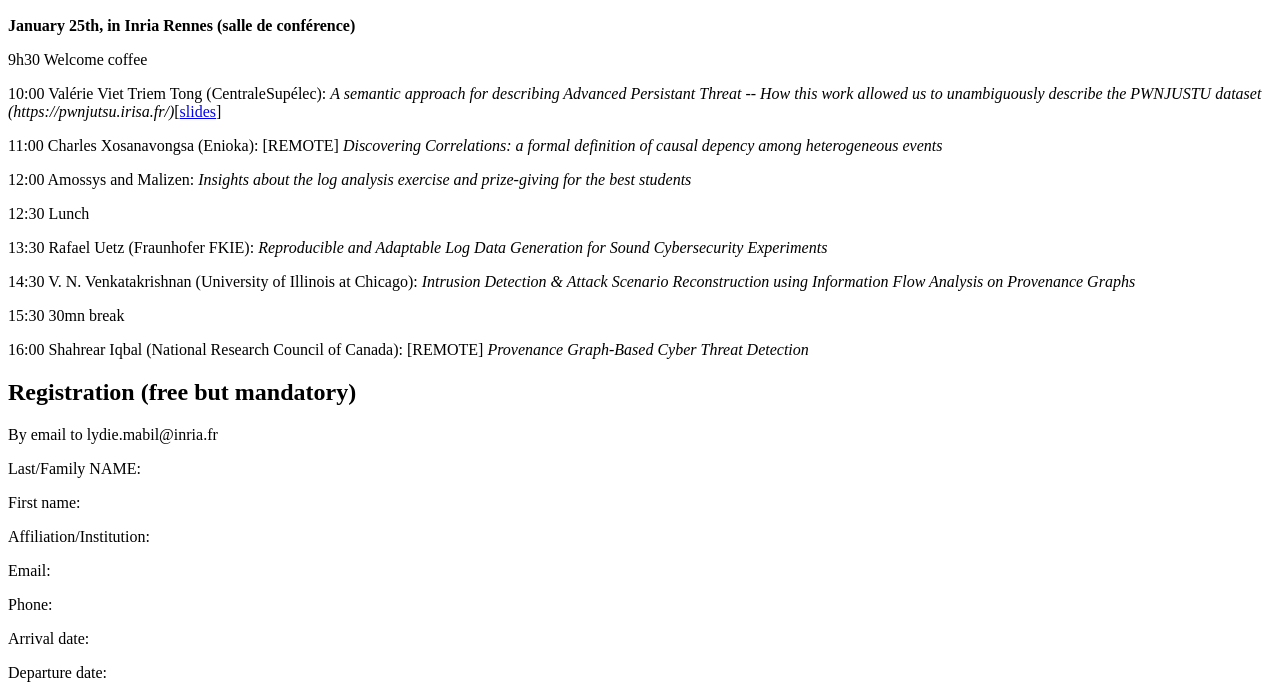
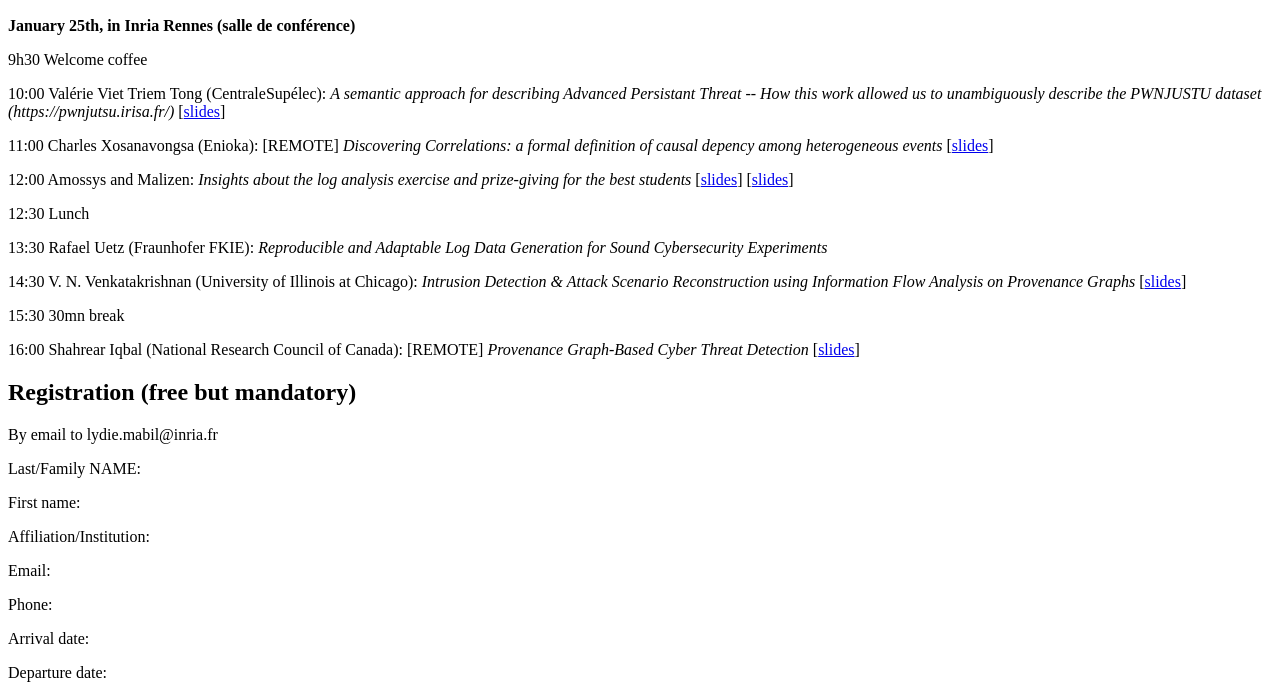
Before and after one commit to supsec-winter-workshop/supsec-winter-workshop, a plain HTML site: page talks.html in a window 1280 px wide. Shown: the part 110-800 px from the top of the page. Drawn offline with Linux system fonts and the light colour scheme; a script that the page names is missing.

Commit message:
add links to pdf files

```diff
--- a/talks.html
+++ b/talks.html
@@ -13,21 +13,21 @@
 <p><strong>January 25th, in Inria Rennes (salle de conférence)</strong></p>
 <p>9h30 Welcome coffee</p>
 
-<p>10:00 Valérie Viet Triem Tong (CentraleSupélec): <em>A semantic approach for describing Advanced Persistant Threat -- How this work allowed us to unambiguously describe the PWNJUSTU dataset (https://pwnjutsu.irisa.fr/)</em>[<a href="https://supsec-winter-workshop.github.io/supsec-winter-workshop/20230125-supsec-10h00-Valerie-Viet-Triem-Tong.pdf">slides</a>]</p>
+<p>10:00 Valérie Viet Triem Tong (CentraleSupélec): <em>A semantic approach for describing Advanced Persistant Threat -- How this work allowed us to unambiguously describe the PWNJUSTU dataset (https://pwnjutsu.irisa.fr/)</em> [<a href="https://supsec-winter-workshop.github.io/supsec-winter-workshop/20230125-supsec-10h00-Valerie-Viet-Triem-Tong.pdf">slides</a>]</p>
 
-<p>11:00 Charles Xosanavongsa (Enioka): [REMOTE] <em>Discovering Correlations: a formal definition of causal depency among heterogeneous events</em></p>
+<p>11:00 Charles Xosanavongsa (Enioka): [REMOTE] <em>Discovering Correlations: a formal definition of causal depency among heterogeneous events</em> [<a href="https://supsec-winter-workshop.github.io/supsec-winter-workshop/20230125-supsec-11h00-Charles-Xosanavongsa.pdf">slides</a>]</p>
 
-<p>12:00 Amossys and Malizen: <em>Insights about the log analysis exercise and prize-giving for the best students</em></p>
+<p>12:00 Amossys and Malizen: <em>Insights about the log analysis exercise and prize-giving for the best students</em> [<a href="https://supsec-winter-workshop.github.io/supsec-winter-workshop/20230125-supsec-12h00-Amossys-Frederic-Guihery.pdf">slides</a>]  [<a href="https://supsec-winter-workshop.github.io/supsec-winter-workshop/20230125-supsec-12h15-Malizen-Romain-Brisse.pdf">slides</a>]</p>
 
 <p>12:30 Lunch</p>
 
 <p>13:30 Rafael Uetz (Fraunhofer FKIE): <em>Reproducible and Adaptable Log Data Generation for Sound Cybersecurity Experiments</em></p>
 
-<p>14:30 V. N. Venkatakrishnan (University of Illinois at Chicago): <em>Intrusion Detection & Attack Scenario Reconstruction using Information Flow Analysis on Provenance Graphs</em></p>
+<p>14:30 V. N. Venkatakrishnan (University of Illinois at Chicago): <em>Intrusion Detection & Attack Scenario Reconstruction using Information Flow Analysis on Provenance Graphs</em> [<a href="https://supsec-winter-workshop.github.io/supsec-winter-workshop/20230125-supsec-14h30-Venkat-Venkatakrishnan.pdf">slides</a>]</p>
 
 <p>15:30 30mn break</p>
 
-<p>16:00 Shahrear Iqbal (National Research Council of Canada): [REMOTE] <em>Provenance Graph-Based Cyber Threat Detection</em></p>
+<p>16:00 Shahrear Iqbal (National Research Council of Canada): [REMOTE] <em>Provenance Graph-Based Cyber Threat Detection</em> [<a href="https://supsec-winter-workshop.github.io/supsec-winter-workshop/20230125-supsec-16h00-Shahrear-Iqbal.pdf">slides</a>]</p>
 
 <h2 id="registration-free-but-mandatory">Registration (free but mandatory)</h2>
 
```
